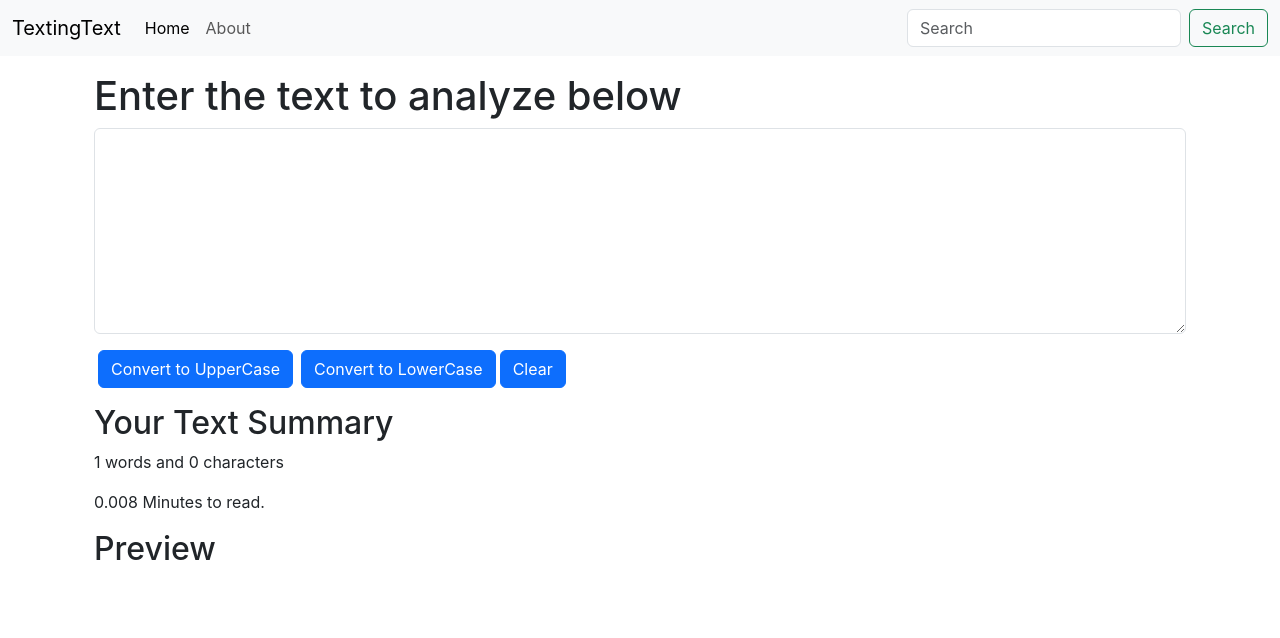
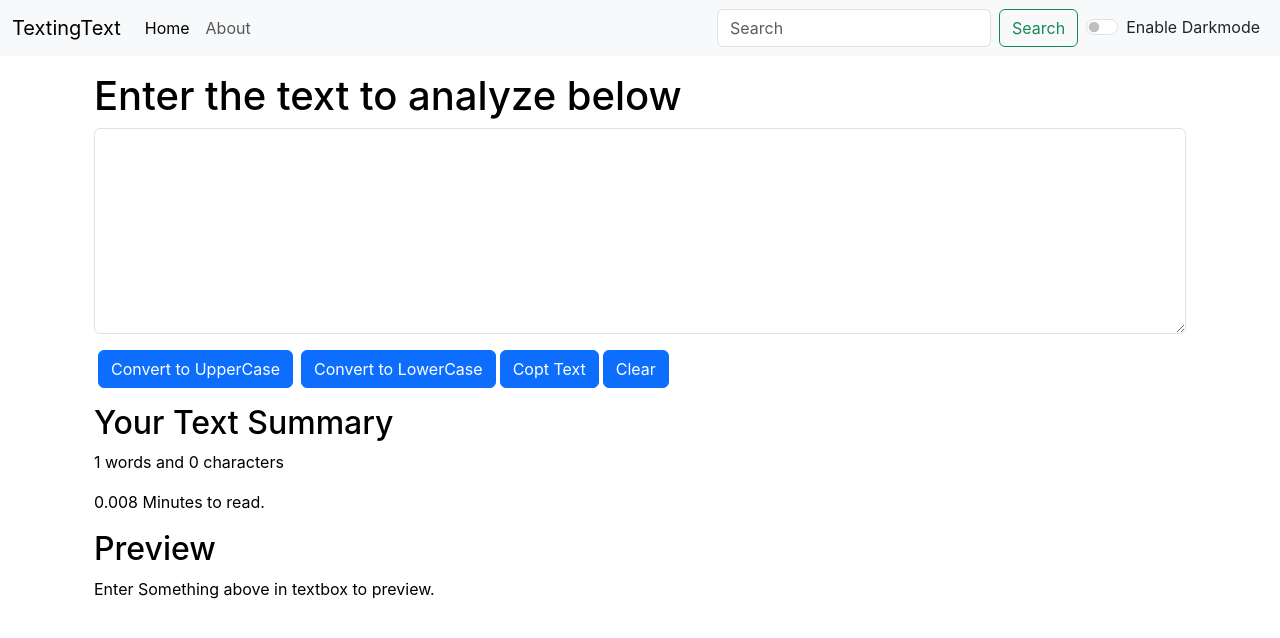
Before and after one commit to Khizer9/React-Texting, a React (Create React App) app: page / in a window 1280 px wide. Shown: the top 638 px of the page. Built offline with nearby package versions, Linux system fonts and the light colour scheme.

Commit message:
enable dark mode

```diff
--- a/src/App.js
+++ b/src/App.js
@@ -1,14 +1,31 @@
+import { useState } from 'react';
 import './App.css';
+// import About from './components/About';
 import Navbar from './components/Navbar';
 import TextForm from './components/TextForm';
 
 function App() {
+
+  const [mode, setMode] = useState ('light')
+
+  const toggleMode = () => {
+    if(mode === 'light') {
+      setMode('dark');
+      document.body.style.backgroundColor = 'grey'
+    }
+    else{
+      setMode('light');
+      document.body.style.backgroundColor = 'white'
+    }
+  }
+
   return (
    <>
-    <Navbar title="TextingText" aboutText="About"/>
+    <Navbar title="TextingText" aboutText="About" mode={mode} toggleMode={toggleMode}/>
 
     <div className="container my-3">
-      <TextForm heading="Enter the text to analyze below"/>
+      {/* <About/> */}
+      <TextForm heading="Enter the text to analyze below" mode={mode}/>
     </div>
    </>
   );
--- /dev/null
+++ b/src/components/About.js
@@ -0,0 +1,77 @@
+import React, {useState } from 'react'
+
+export default function About() {
+
+    const [styles, setStyles] = useState({
+        color: 'white',
+        backgroundColor: 'black',
+    })
+
+    const [btntext, setBtnText] = useState('Enable Light Mode')
+
+    const toggleClick = () => {
+        if(styles.color === 'white'){
+            setStyles({
+                color: 'black',
+                backgroundColor: 'white',
+            })
+            setBtnText('Enable Dark Mode')
+        }
+        else {
+            setStyles({
+                color: 'white',
+                backgroundColor: 'black',
+            })
+            setBtnText('Enable Light Mode')
+        }
+    }
+
+
+  return (
+    <div className='container' style={styles}>
+        <h1 className='my-2'>About Us</h1>
+        <div className="accordion" id="accordionExample">
+            <div className="accordion-item">
+                <h2 className="accordion-header">
+                <button className="accordion-button" type="button" style={styles} data-bs-toggle="collapse" data-bs-target="#collapseOne" aria-expanded="true" aria-controls="collapseOne">
+                    Accordion Item #1
+                </button>
+                </h2>
+                <div id="collapseOne" className="accordion-collapse collapse show" data-bs-parent="#accordionExample">
+                <div className="accordion-body" style={styles}>
+                    <strong>This is the first item's accordion body.</strong> It is shown by default, until the collapse plugin adds the appropriate classes that we use to style each element. These classes control the overall appearance, as well as the showing and hiding via CSS transitions. You can modify any of this with custom CSS or overriding our default variables. It's also worth noting that just about any HTML can go within the <code>.accordion-body</code>, though the transition does limit overflow.
+                </div>
+                </div>
+            </div>
+            <div className="accordion-item">
+                <h2 className="accordion-header">
+                <button className="accordion-button collapsed" type="button" style={styles} data-bs-toggle="collapse" data-bs-target="#collapseTwo" aria-expanded="false" aria-controls="collapseTwo">
+                    Accordion Item #2
+                </button>
+                </h2>
+                <div id="collapseTwo" className="accordion-collapse collapse" data-bs-parent="#accordionExample">
+                <div className="accordion-body" style={styles}>
+                    <strong>This is the second item's accordion body.</strong> It is hidden by default, until the collapse plugin adds the appropriate classes that we use to style each element. These classes control the overall appearance, as well as the showing and hiding via CSS transitions. You can modify any of this with custom CSS or overriding our default variables. It's also worth noting that just about any HTML can go within the <code>.accordion-body</code>, though the transition does limit overflow.
+                </div>
+                </div>
+            </div>
+            <div className="accordion-item">
+                <h2 className="accordion-header">
+                <button className="accordion-button collapsed" type="button" style={styles} data-bs-toggle="collapse" data-bs-target="#collapseThree" aria-expanded="false" aria-controls="collapseThree">
+                    Accordion Item #3
+                </button>
+                </h2>
+                <div id="collapseThree" className="accordion-collapse collapse" data-bs-parent="#accordionExample">
+                <div className="accordion-body" style={styles}>
+                    <strong>This is the third item's accordion body.</strong> It is hidden by default, until the collapse plugin adds the appropriate classes that we use to style each element. These classes control the overall appearance, as well as the showing and hiding via CSS transitions. You can modify any of this with custom CSS or overriding our default variables. It's also worth noting that just about any HTML can go within the <code>.accordion-body</code>, though the transition does limit overflow.
+                </div>
+                </div>
+            </div>
+        </div>
+
+        <div className="container my-3">
+            <button type="button" onClick={toggleClick} className="btn btn-primary">{btntext}</button>
+        </div>
+    </div>
+  )
+}
--- a/src/components/Navbar.js
+++ b/src/components/Navbar.js
@@ -3,7 +3,7 @@
 
 export default function Navbar(props) {
   return (
-    <nav className="navbar navbar-expand-lg bg-body-tertiary">
+    <nav className={`navbar navbar-expand-lg navbar-${props.mode} bg-${props.mode}`}>
   <div className="container-fluid">
     <a className="navbar-brand" href="/">{props.title}</a>
     <button className="navbar-toggler" type="button" data-bs-toggle="collapse" data-bs-target="#navbarSupportedContent" aria-controls="navbarSupportedContent" aria-expanded="false" aria-label="Toggle navigation">
@@ -24,7 +24,12 @@
         <button className="btn btn-outline-success" type="submit">Search</button>
       </form>
     </div>
+    <div className={`form-check form-switch text-${props.mode === "light" ? "dark" : "light"} mx-2`}>
+  <input className="form-check-input" type="checkbox" onClick={props.toggleMode} role="switch" id="flexSwitchCheckDefault"/>
+  <label className="form-check-label" htmlFor="flexSwitchCheckDefault">Enable Darkmode</label>
+</div>
   </div>
+
 </nav>
   )
 }
--- a/src/components/TextForm.js
+++ b/src/components/TextForm.js
@@ -13,6 +13,11 @@
         let newText = ""
         setText(newText)
     }
+    const handleCopyText = () => {
+        let text = document.getElementById("myBox")
+        text.select()
+        navigator.clipboard.writeText(text.value)
+    }
 
     const handleChange = (event) => {
         setText(event.target.value)
@@ -23,23 +28,24 @@
 
   return (
     <>
-    <div className="container">
+    <div className="container" style={{color: props.mode === "light" ? "black" : "white"}}>
         <h1>{props.heading}</h1>
         <div className="mb-3">
-        <textarea className="form-control" value={text} onChange={handleChange} id="myBox" rows="8"></textarea>
+        <textarea className="form-control" value={text} style={{backgroundColor: props.mode === "dark" ? "grey" : "white", color: props.mode === "light" ? "black" : "white"}} onChange={handleChange} id="myBox" rows="8"></textarea>
         </div>
         <button className="btn btn-primary mx-1" onClick={handleUpClick}>Convert to UpperCase</button>
         <button className="btn btn-primary mx-1" onClick={handleLoClick}>Convert to LowerCase</button>
-        <button className="btn btn-primary" onClick={handleClearClick}>Clear</button>
+        <button className="btn btn-primary" onClick={handleCopyText}>Copt Text</button>
+        <button className="btn btn-primary mx-1" onClick={handleClearClick}>Clear</button>
     </div>
 
-    <div className="container my-3">
+    <div className="container my-3" style={{color: props.mode === "light" ? "black" : "white"}}>
       <h2>Your Text Summary</h2>
       <p>{text.split(" ").length} words and {text.length} characters</p>
       <p>{0.008 * text.split(" ").length} Minutes to read.</p>
 
       <h2>Preview</h2>
-      <p>{text}</p>
+      <p>{text.length>0 ? text : "Enter Something above in textbox to preview."}</p>
     </div>
     </>
   )
```
